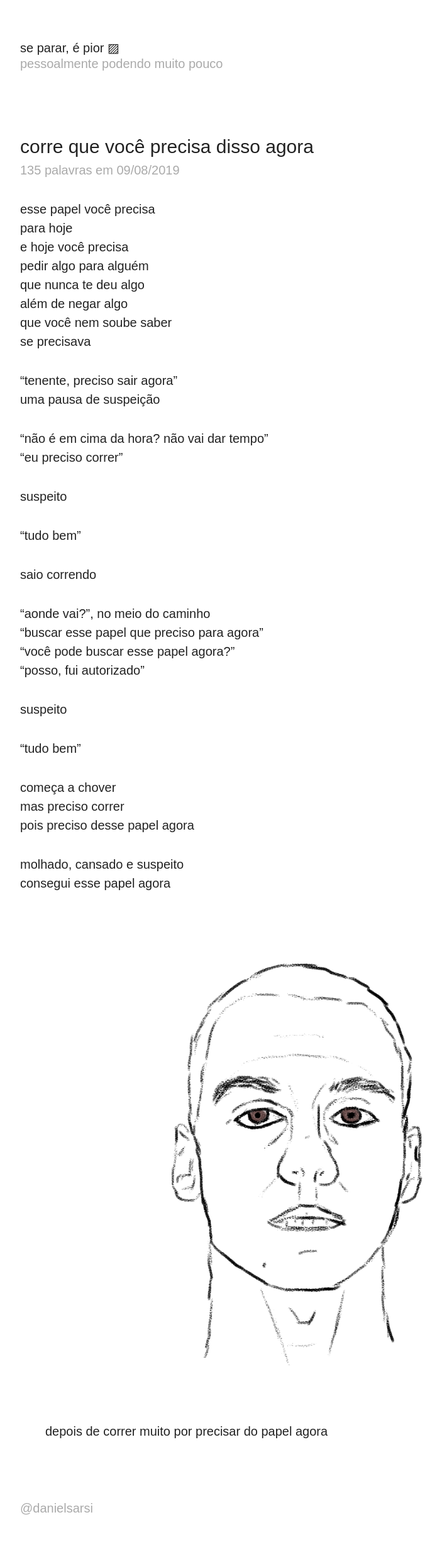
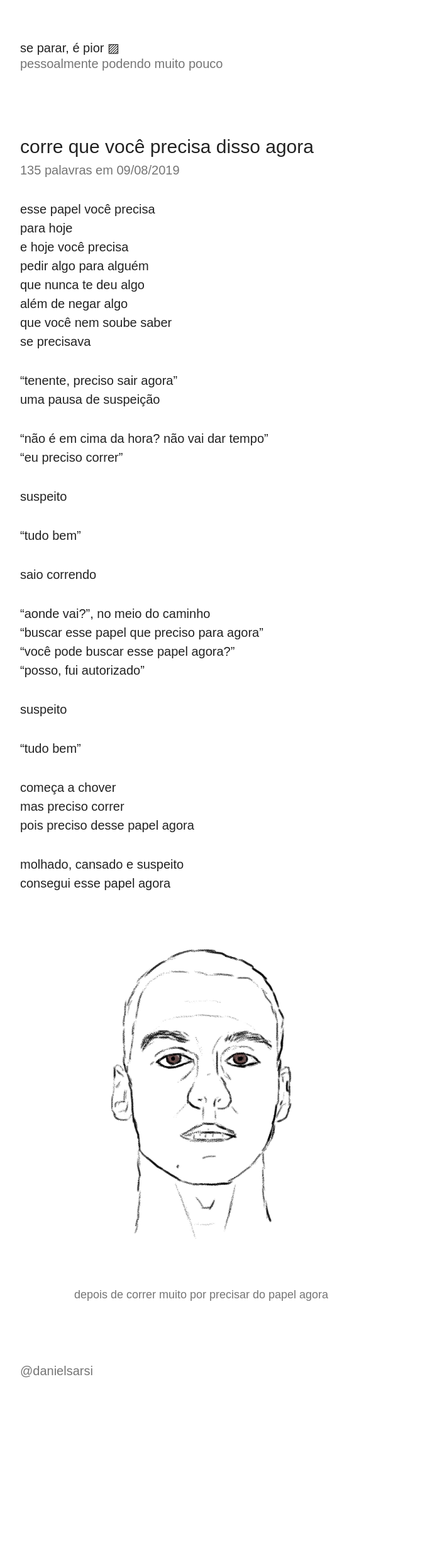
Before and after one commit to danielsarsi/se-parar-e-pior, a Jekyll site: the page built from textos/_posts/2019-08-09-corre-que-voce-precisa-disso-agora.md, in a window 1280 px wide. Shown: the whole page at 63% size, without its empty margins (320-1023 px from the left). Built offline with Jekyll 4.4.1, drawn with Linux system fonts in a browser that asks for light colours; some web fonts are replaced; after the commit the page ends 2252 px from its top, so only the background shows below that.

Commit message:
estiliza mais elementos das postagens

```diff
--- a/assets/css/index.css
+++ b/assets/css/index.css
@@ -29,7 +29,7 @@
 }
 
 body > header h2 {
-  color: #aaa;
+  color: #757575;
 }
 
 main {
@@ -56,7 +56,30 @@
 }
 
 article header {
-  color: #aaa;
+  color: #757575;
+}
+
+article figure {
+  margin: 2rem 0;
+}
+
+article figure img {
+  width: 100%;
+  margin-left: auto;
+  margin-right: auto;
+  border-radius: 3px;
+}
+
+article figcaption {
+  color: #757575;
+  font-size: 0.9em;
+  text-align: center;
+  margin-top: 0.5em;
+}
+
+article blockquote {
+  margin: 2rem;
+  color: #555;
 }
 
 article header h1 {
@@ -70,5 +93,5 @@
 }
 
 footer a {
-  color: #aaa;
+  color: #757575;
 }
```
